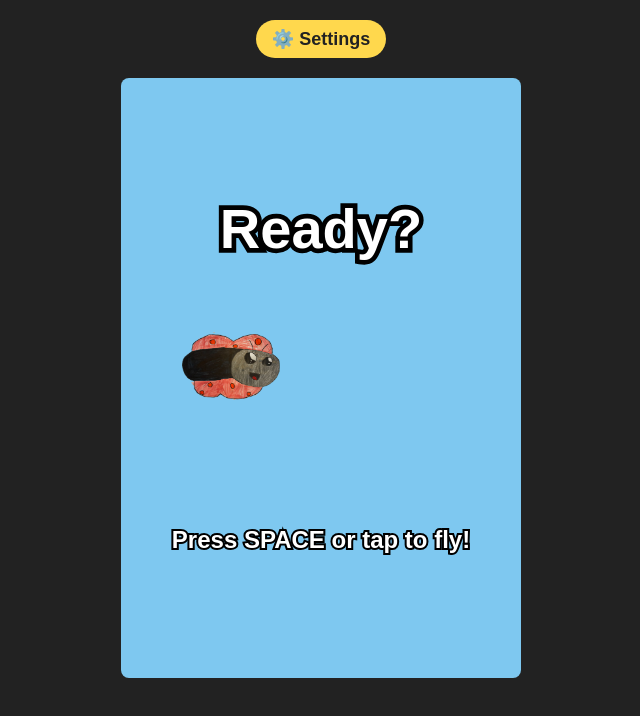
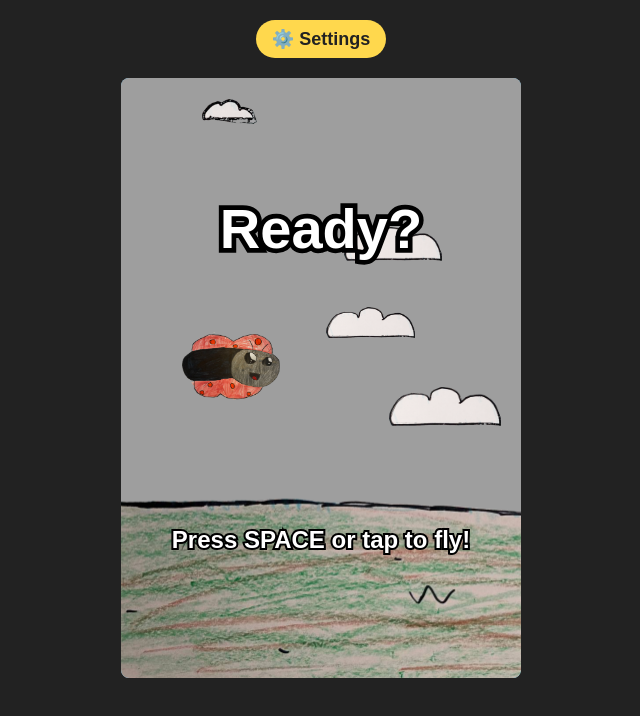
Before and after one commit to lolchops/flappybutterfly, a plain HTML site: page game.html in a window 1280 px wide. Shown: the whole page, without its empty margins (319-959 px from the left). Drawn offline with Linux system fonts and the light colour scheme.

Commit message:
Step 6: Her daytime background with parallax layers
The sky and sun stay put, her clouds drift at different speeds
(bigger = closer = faster), and the grass slides by under the
butterfly, tiled with mirror copies so the edges always match.
Adds a cloud speed slider. Set up so sunset and night skies can
plug in later.

Co-Authored-By: Claude Opus 5.5 <noreply@anthropic.com>

```diff
--- a/game.html
+++ b/game.html
@@ -53,6 +53,7 @@ let GAP            = 200;  // space between the top and bottom flowers (smaller
 let FLOWER_SPEED   = 2.5;  // how fast the flowers slide by
 let FLOWER_SPACING = 240;  // distance from one pair of flowers to the next
 let WATER_SPEED    = 1.5;  // how fast the watering can pours
+let CLOUD_SPEED    = 1;    // how fast the clouds drift (2 = twice as fast)
 
 // ============================================================
 //  STEP 2: Her drawings!
@@ -96,6 +97,23 @@ const CAN_CHANCE = 0.25;    // 1 out of every 4 tops is a watering can
 const WATER_BLUE = "rgb(8,32,115)";   // the same blue she used for water
 function canWidth() { return FLOWER_SIZE * 2; }
 function columnWidth(f) { return f.can ? canWidth() : FLOWER_SIZE; }
+
+// STEP 6: Her background, in layers! Each layer moves at its own speed,
+// and that's what makes the world look deep. It's called PARALLAX:
+//   🌞 the sky and sun are SO far away they never move,
+//   ☁️ the clouds drift slowly (big clouds are closer, so they go faster),
+//   🌱 the grass slides by under the butterfly,
+//   🌸 and the flowers, right in front, go fastest of all.
+// Each time of day gets its own sky and grass. Sunset and night are coming soon!
+const SCENES = {
+  day: { sky: picture("sky-day.png"), grass: picture("grass-day.png") },
+};
+let scene = SCENES.day;
+const GRASS_TOP = 419.6;          // where her horizon line is on the screen
+const GRASS_PARALLAX = 0.6;       // grass moves at 6/10 of the flower speed
+const CLOUD_PICS = [picture("cloud-big.png"), picture("cloud-small.png")];
+let clouds = [];
+let grassX = 0;                   // how far the grass has slid
 
 // ============================================================
 
@@ -193,9 +211,31 @@ function bumps(o, lx, ly, r) {
 // ------------------------------------------------------------
 //  Move everything one tiny step (60 times every second)
 // ------------------------------------------------------------
+// A new cloud: the computer picks which drawing, how big, how high, and which way it faces.
+function makeCloud(x) {
+  const pic = CLOUD_PICS[Math.random() < 0.5 ? 0 : 1];
+  const scale = pic === CLOUD_PICS[0] ? 0.3 + Math.random() * 0.35 : 0.55 + Math.random() * 0.6;
+  const w = pic.width / 2 * scale || 120;
+  return { pic, scale, x: x ?? W + 10, y: 15 + Math.random() * 300,
+           flip: Math.random() < 0.5, speed: 0.08 + w / 900 };   // bigger = closer = faster
+}
+
+function moveBackground() {
+  if (mode === "playing") grassX += FLOWER_SPEED * GRASS_PARALLAX;
+  if (clouds.length === 0 && CLOUD_PICS[0].complete && CLOUD_PICS[0].width) {
+    for (let i = 0; i < 4; i++) clouds.push(makeCloud(Math.random() * W));   // fill the sky to start
+  }
+  for (const c of clouds) c.x -= c.speed * CLOUD_SPEED;
+  clouds = clouds.filter(c => c.x > -c.pic.width / 2 * c.scale);
+  const rightmost = Math.max(-1e9, ...clouds.map(c => c.x + c.pic.width / 2 * c.scale));
+  if (clouds.length && clouds.length < 5 && rightmost < W - 30 && Math.random() < 0.01) clouds.push(makeCloud());
+  clouds.sort((a, b) => a.speed - b.speed);   // far (slow) clouds get drawn first, behind
+}
+
 function update() {
   clock++;
   const r = BIRD_SIZE * 0.3;   // the butterfly's "bump circle"
+  moveBackground();
 
   if (mode === "ready") {
     bird.y = 300 + Math.sin(clock * 0.08) * 12;   // float gently while waiting
@@ -392,8 +432,38 @@ function bigText(text, y, size) {
   pen.fillText(text, W / 2, y);
 }
 
+function drawBackground() {
+  // 1. The sky and sun (never moves)
+  if (scene.sky.complete) pen.drawImage(scene.sky, 0, 0, W, H);
+
+  // 2. The clouds
+  for (const c of clouds) {
+    const w = c.pic.width / 2 * c.scale, h = c.pic.height / 2 * c.scale;
+    pen.save();
+    pen.translate(c.x + (c.flip ? w : 0), c.y);
+    if (c.flip) pen.scale(-1, 1);
+    pen.drawImage(c.pic, 0, 0, w, h);
+    pen.restore();
+  }
+
+  // 3. The grass. Her drawing is placed over and over, every other copy
+  //    flipped like a mirror, so the edges always match up perfectly.
+  const g = scene.grass;
+  if (!g.complete) return;
+  const gw = g.width / 2, gh = g.height / 2;
+  const offset = grassX % (2 * gw);
+  for (let k = 0; k * gw - offset < W; k++) {
+    const x = k * gw - offset;
+    pen.save();
+    if (k % 2) { pen.translate(x + gw, 0); pen.scale(-1, 1); } else pen.translate(x, 0);
+    pen.drawImage(g, 0, GRASS_TOP, gw + 0.5, gh);
+    pen.restore();
+  }
+}
+
 function draw() {
   pen.clearRect(0, 0, W, H);
+  drawBackground();
 
   for (const f of flowers) {
     // bottom flower: grows up from the ground
@@ -451,6 +521,8 @@ const KNOBS = [
     hint: v => v < 200 ? "Packed close together" : v < 300 ? "Normal" : "Lots of room" },
   { label: "💧 Water pour speed", min: 0.25, max: 5, step: 0.25, get: () => WATER_SPEED, set: v => WATER_SPEED = v,
     hint: v => v < 1 ? "Slow drip" : v < 2.5 ? "Normal pour" : "Gushing! 🌊" },
+  { label: "☁️ Cloud speed", min: 0, max: 10, step: 0.5, get: () => CLOUD_SPEED, set: v => CLOUD_SPEED = v,
+    hint: v => v === 0 ? "Frozen in the sky" : v < 2 ? "Lazy drifting" : v < 5 ? "Windy day 💨" : "Hurricane! 🌪️" },
 ];
 const NORMAL = KNOBS.map(k => k.get());   // remember the starting numbers for "Back to normal"
 
```
Also changed, not shown: assets/cloud-big.png (added), assets/cloud-small.png (added), assets/grass-day.png (added), 1 other file.
